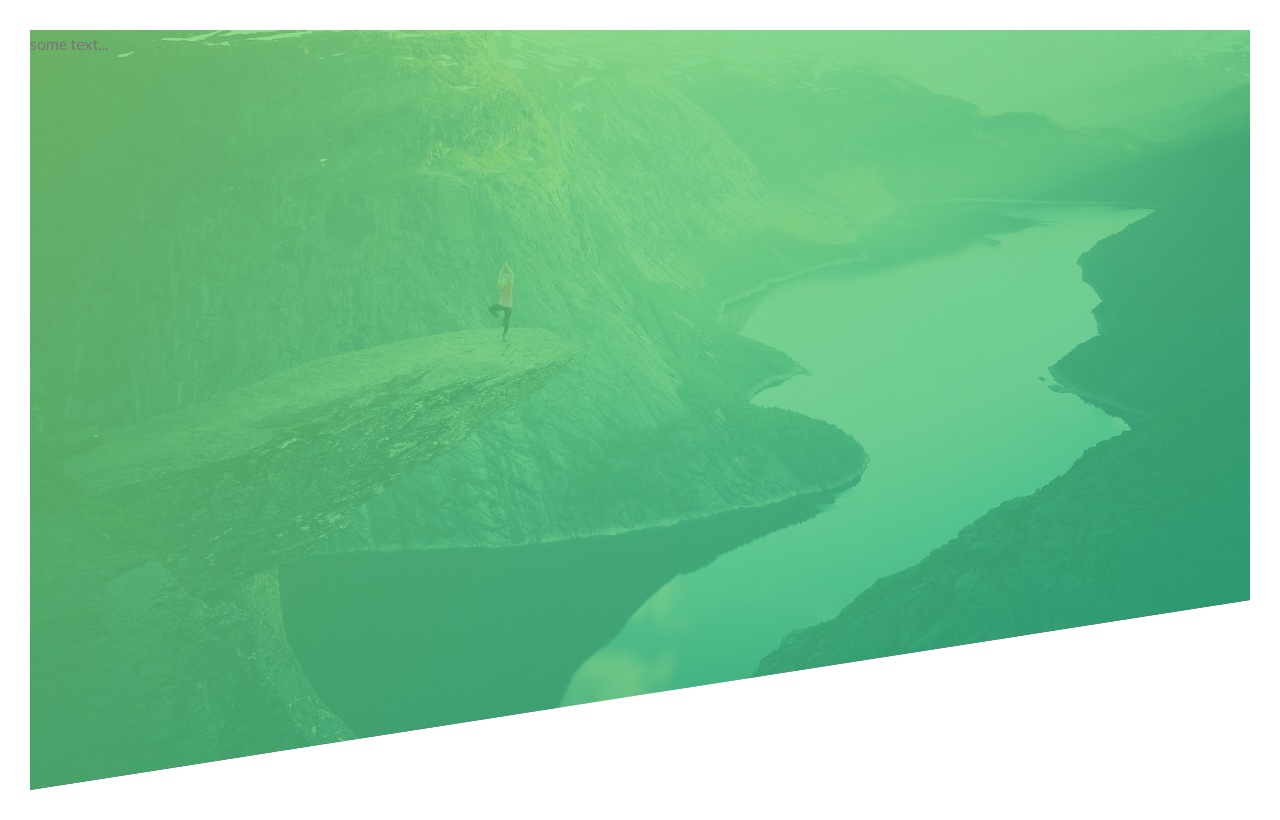
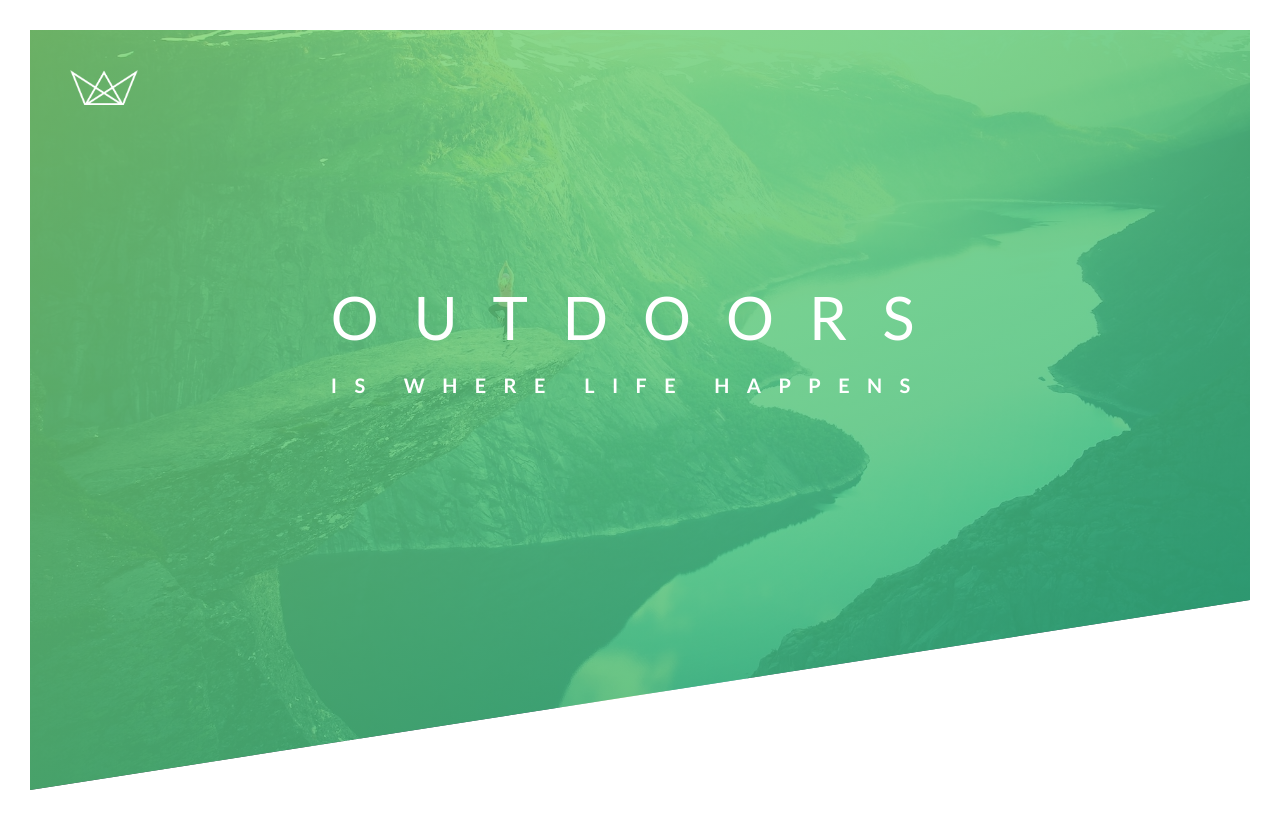
Before and after one commit to uniqueayo1988/natours, a plain HTML site: page index.html in a window 1280 px wide. Drawn offline with Linux system fonts and the light colour scheme.

Commit message:
Finish header

```diff
--- a/css/style.css
+++ b/css/style.css
@@ -32,4 +32,41 @@ body {
   background-size: cover; /*tries to make image fit into port height/width*/
   background-position: top; /*image remains same at the top*/
   clip-path: polygon(0 0, 100% 0, 100% 75%, 0 100%);  /*Triangle - (50% 0, 100% 100%, 0 100%)*/
+  position: relative;   /*relative to logo-box*/
 }
+
+.logo-box {
+  position: absolute;
+  top: 40px;
+  left: 40px;
+}
+
+.logo {
+  height: 35px;
+}
+
+.text-box {
+  position: absolute;
+  top: 40%;
+  left: 50%;
+  transform: translate(-50%, -50%);
+}
+
+.heading-primary {
+  color: #fff;
+  text-transform: uppercase;
+}
+
+.heading-primary-main {
+  display: block;
+  font-size: 60px;
+  font-weight: 400;
+  letter-spacing: 35px;
+}
+
+.heading-primary-sub {
+  display: block;
+  font-size: 20px;
+  font-weight: 700;
+  letter-spacing: 17.4px;
+}
--- a/index.html
+++ b/index.html
@@ -6,7 +6,7 @@
 
     <link href="https://fonts.googleapis.com/css?family=Lato:100,300,400,700,900" rel="stylesheet">
 
-    <link rel="stylesheet" href="css/icon-font.css">
+    <!-- <link rel="stylesheet" href="css/icon-font.css"> -->
     <link rel="stylesheet" href="css/style.css">
     <link rel="shortcut icon" type="image/png" href="img/favicon.png">
 
@@ -14,7 +14,16 @@
   </head>
   <body>
     <header class="header">
-      some text...
+      <div class="logo-box">
+        <img src="img/logo-white.png" alt="Logo Image" class="logo">
+      </div>
+
+      <div class="text-box">
+        <h1 class="heading-primary">
+          <span class="heading-primary-main">Outdoors</span>
+          <span class="heading-primary-sub">is where life happens</span>
+        </h1>
+      </div>
     </header>
   </body>
 </html>
```
